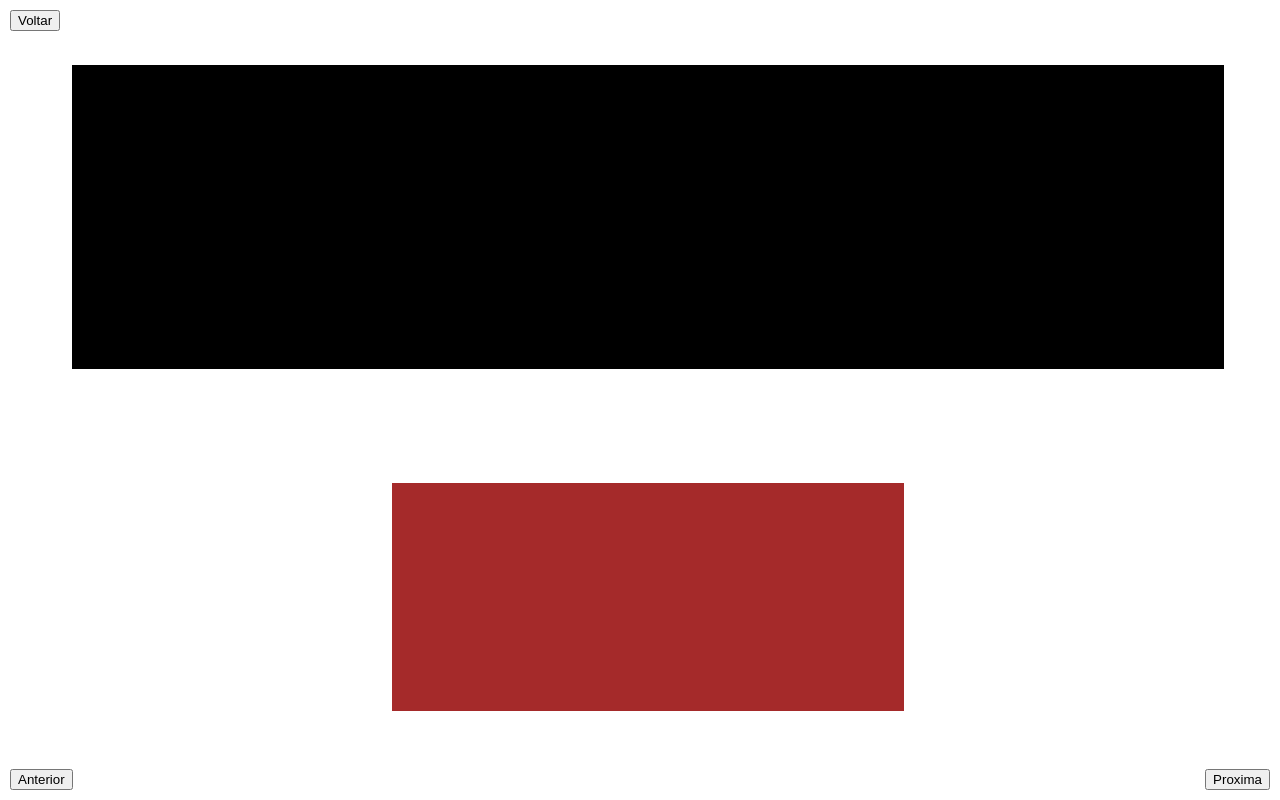
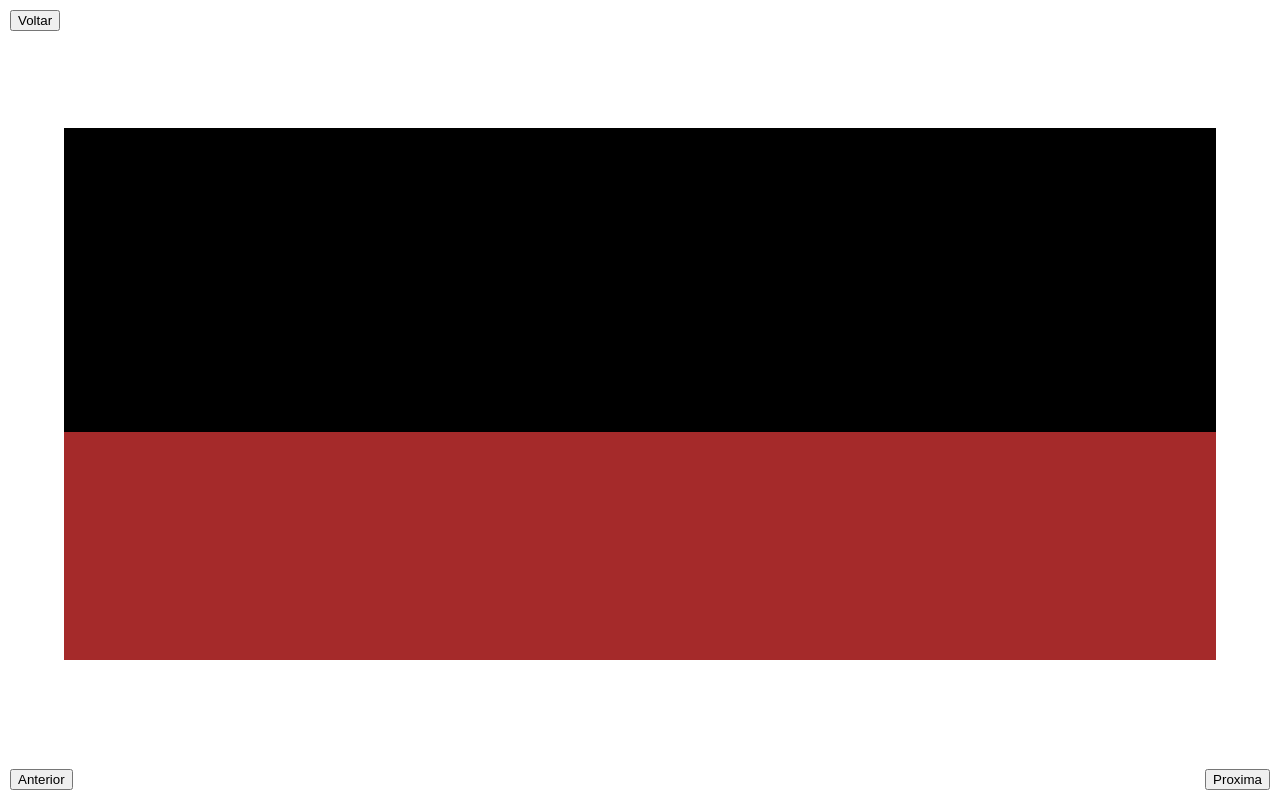
Before and after one commit to 0gudu/app_bombeiros, a PHP site: page /html/quests.html in a window 1280 px wide. Run offline with PHP 8.4, Linux system fonts and the light colour scheme.

Commit message:
pppppppppgh

```diff
--- a/css/quests.css
+++ b/css/quests.css
@@ -5,10 +5,11 @@ body {
     overflow-x: hidden;
     display: flex;
     flex-direction: column;
-    justify-content: space-around;
+
     justify-items: center;
     align-items: center;
     align-content: center;
+    margin: 0px;
 }
 
 #voltar {
@@ -30,6 +31,7 @@ body {
 }
 
 #pergunta {
+    margin-top: 10%;
     display: flex;
     width: 90%;
     height: 40%;
@@ -38,7 +40,7 @@ body {
 
 #opcoes {
     display: flex;
-    width: 40%;
+    width: 90%;
     height: 30%;
     background-color: brown;
 }
--- a/html/menu.html
+++ b/html/menu.html
@@ -18,7 +18,7 @@
     });
 
     $("#listar").on("click", function () {
-        window.open("ocorrencia.html", "_self");
+        window.open("menu.html", "_self");
     });
 </script>
 </html>
--- a/html/quests.html
+++ b/html/quests.html
@@ -21,6 +21,7 @@
 </body>
 <script src="../jquery.js"></script>
 <script>
+
     $("#voltar").on("click", function () {
         window.open("ocorrencia.html","_self");
     });
```
